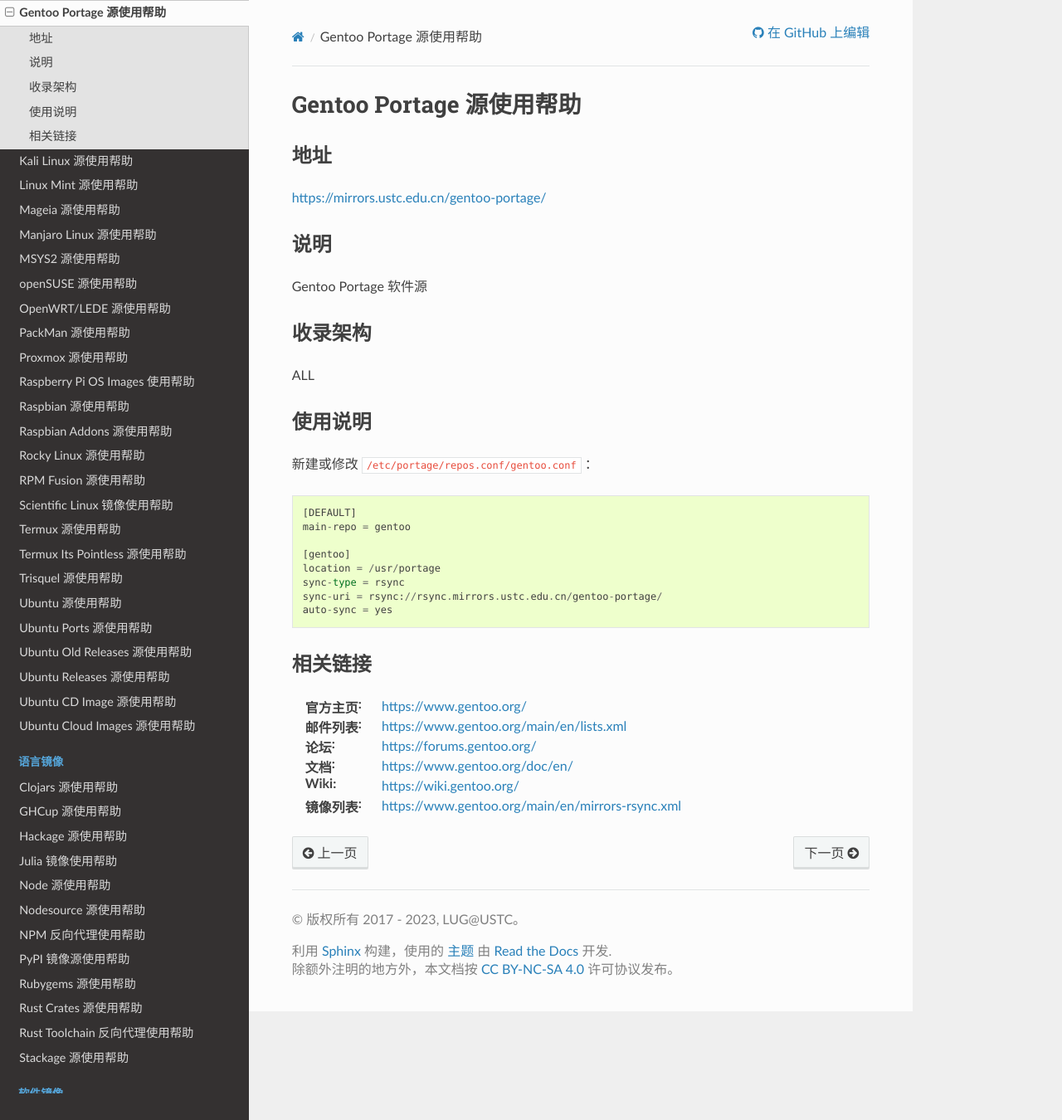
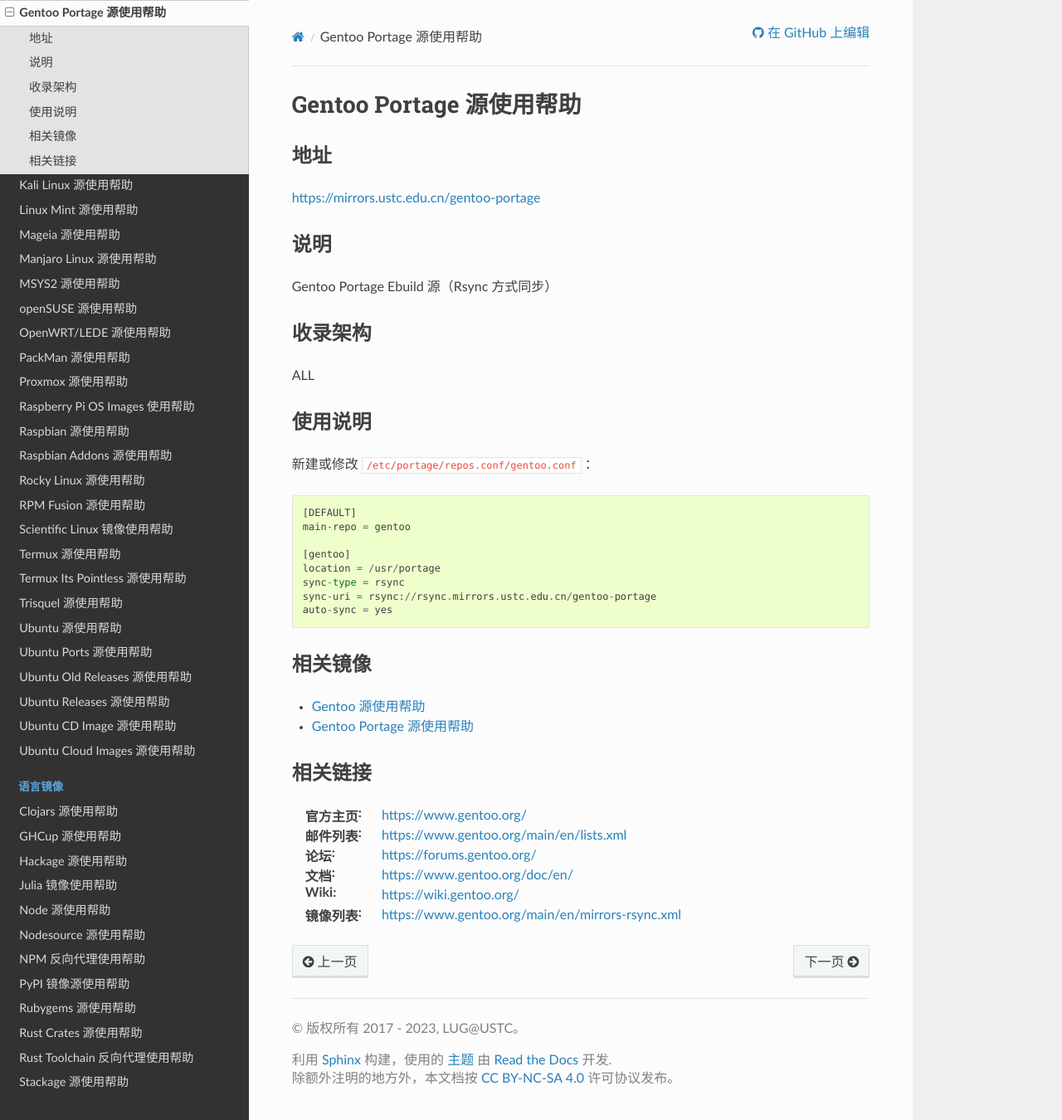
Before and after one commit to ustclug/mirrorhelp, a Sphinx documentation site: the page built from source/gentoo-portage.rst, in a window 1280 px wide and 1350 px high. Shown: the whole window at 83% size. Built offline with Sphinx 7.4.7 and the Read the Docs theme 2.0.0, drawn with Linux system fonts in a browser that asks for light colours; pages that are not in the unit, such as notebooks, are missing from menus.

Commit message:
一些小优化

```diff
--- a/source/gentoo-portage.rst
+++ b/source/gentoo-portage.rst
@@ -5,12 +5,12 @@
 地址
 ====
 
-https://mirrors.ustc.edu.cn/gentoo-portage/
+https://mirrors.ustc.edu.cn/gentoo-portage
 
 说明
 ====
 
-Gentoo Portage 软件源
+Gentoo Portage Ebuild 源（Rsync 方式同步）
 
 收录架构
 ========
@@ -30,8 +30,14 @@
   [gentoo]
   location = /usr/portage
   sync-type = rsync
-  sync-uri = rsync://rsync.mirrors.ustc.edu.cn/gentoo-portage/
+  sync-uri = rsync://rsync.mirrors.ustc.edu.cn/gentoo-portage
   auto-sync = yes
+
+相关镜像
+========
+
+- :doc:`gentoo`
+- :doc:`gentoo.git`
 
 相关链接
 ========
```
